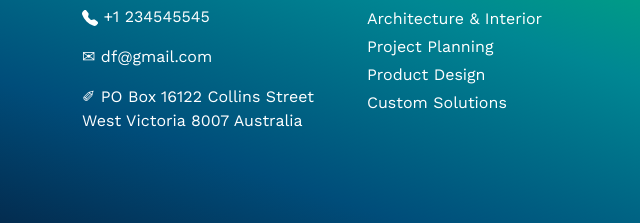
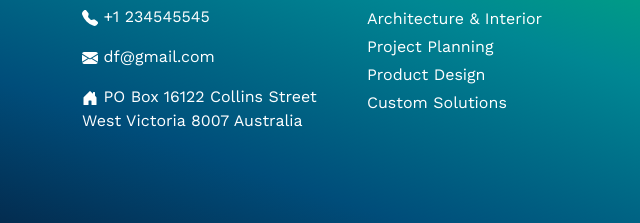
Before and after one commit to deyankur123/sinotrade, a plain HTML site: page index.html in a window 1280 px wide. Shown: the part 7099-7322 px from the top of the page, 0-640 px from the left. Drawn offline with nearby package versions, Linux system fonts and the light colour scheme.

Commit message:
Add files via upload

```diff
--- a/index.html
+++ b/index.html
@@ -745,9 +745,19 @@
                     class="bi bi-telephone-fill" viewBox="0 0 16 16">
                     <path fill-rule="evenodd"
                       d="M1.885.511a1.745 1.745 0 0 1 2.61.163L6.29 2.98c.329.423.445.974.315 1.494l-.547 2.19a.678.678 0 0 0 .178.643l2.457 2.457a.678.678 0 0 0 .644.178l2.189-.547a1.745 1.745 0 0 1 1.494.315l2.306 1.794c.829.645.905 1.87.163 2.611l-1.034 1.034c-.74.74-1.846 1.065-2.877.702a18.634 18.634 0 0 1-7.01-4.42 18.634 18.634 0 0 1-4.42-7.009c-.362-1.03-.037-2.137.703-2.877L1.885.511z" />
-                  </svg></span> +1 234545545</p>
-              <p><span>&#9993;</span> df@gmail.com</p>
-              <p><span>&#10000;</span> PO Box 16122 Collins Street West Victoria 8007 Australia</p>
+                  </svg></span>  +1 234545545</p>
+
+              <p><span><svg xmlns="http://www.w3.org/2000/svg" width="16" height="16" fill="currentColor"
+                    class="bi bi-envelope-fill" viewBox="0 0 16 16">
+                    <path
+                      d="M.05 3.555A2 2 0 0 1 2 2h12a2 2 0 0 1 1.95 1.555L8 8.414.05 3.555ZM0 4.697v7.104l5.803-3.558L0 4.697ZM6.761 8.83l-6.57 4.027A2 2 0 0 0 2 14h12a2 2 0 0 0 1.808-1.144l-6.57-4.027L8 9.586l-1.239-.757Zm3.436-.586L16 11.801V4.697l-5.803 3.546Z" />
+                  </svg></span>  df@gmail.com</p>
+
+              <p><span><svg xmlns="http://www.w3.org/2000/svg" width="16" height="16" fill="currentColor"
+                    class="bi bi-house-door-fill" viewBox="0 0 16 16">
+                    <path
+                      d="M6.5 14.5v-3.505c0-.245.25-.495.5-.495h2c.25 0 .5.25.5.5v3.5a.5.5 0 0 0 .5.5h4a.5.5 0 0 0 .5-.5v-7a.5.5 0 0 0-.146-.354L13 5.793V2.5a.5.5 0 0 0-.5-.5h-1a.5.5 0 0 0-.5.5v1.293L8.354 1.146a.5.5 0 0 0-.708 0l-6 6A.5.5 0 0 0 1.5 7.5v7a.5.5 0 0 0 .5.5h4a.5.5 0 0 0 .5-.5z" />
+                  </svg></span>  <span>PO Box 16122 Collins Street West Victoria 8007 Australia</span></p>
             </div>
 
           </div>
```
